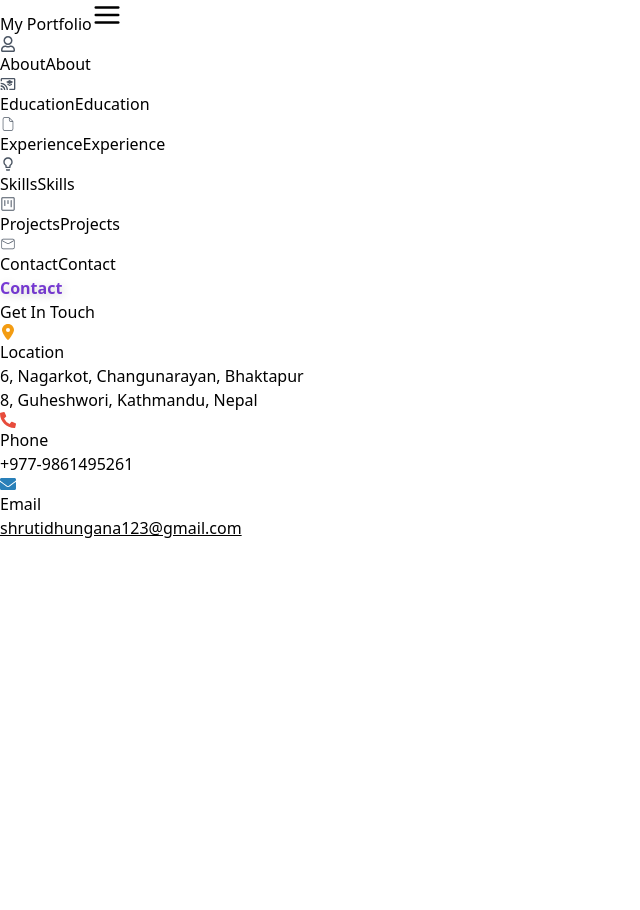
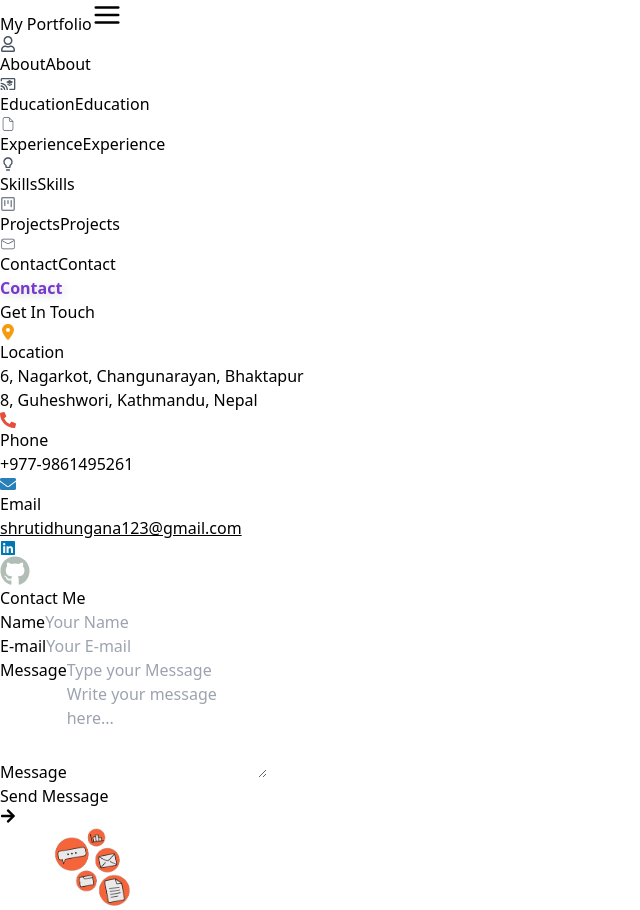
Before and after one commit to shrutidhungana/portfolio, a Next.js app: page /contact in a window 1280 px wide. Shown: the top 910 px of the page, without its empty margins (0-640 px from the left). Before the commit the page ends 800 px from the top, so only its background shows below. Built offline with nearby package versions, Linux system fonts and the light colour scheme.

Commit message:
Contact UI completed 1)Modified different components of contactpage

```diff
--- a/src/components/Contact/contactData.tsx
+++ b/src/components/Contact/contactData.tsx
@@ -1,5 +1,6 @@
 import React from "react";
 import { ContactData as ContactTypes } from "@/types";
+
 
 type ContactDataProps = {
   data: ContactTypes[];
@@ -7,29 +8,32 @@ type ContactDataProps = {
 
 const ContactData: React.FC<ContactDataProps> = ({ data }) => {
   return (
-    <div className="space-y-3">
+    <div className="space-y-6">
       {data?.map((item) => (
-        <div key={item.id} className="flex items-center">
+        <div
+          key={item.id}
+          className="flex items-start p-4 border-transparent rounded-lg shadow-sm  transition-shadow "
+        >
           <div
-            className="text-2xl flex justify-center"
+            className="text-3xl flex justify-center items-center rounded-full w-12 h-12 bg-gray-100 mr-4 hover:bg-gray-200 transition"
             style={{ color: item.iconColor }}
+            aria-label={`Icon for ${item.name}`}
           >
             {item.icon}
           </div>
-          <div className="flex-grow ml-2">
-            <span className="font-semibold text-lg text-[#6A009E]">
+          <div className="flex-grow">
+            <span className="font-bold text-lg text-[#6A009E] hover:underline cursor-pointer">
               {item.name}
             </span>
-            <div className="text-sm text-[#8A9A5B]">
+            <div className="text-sm text-gray-600 mt-1">
               {Array.isArray(item.text) ? (
-                // If it's an array (like the location), display each item on a new line
                 item.text.map((line, index) => (
                   <p key={index} className="mb-1">
                     {line}
                   </p>
                 ))
               ) : (
-                <p>{item.text}</p> // For other fields like phone and email
+                <p>{item.text}</p>
               )}
             </div>
           </div>
--- a/src/components/Contact/contactForm.tsx
+++ b/src/components/Contact/contactForm.tsx
@@ -1,3 +1,83 @@
 import React, { useState } from "react";
 import { FaArrowRight } from "react-icons/fa";
 import { ContactFormData } from "@/types";
+
+type ContactFormProps = {
+  data: ContactFormData[];
+};
+
+const ContactForm: React.FC<ContactFormProps> = ({ data }) => {
+  const [formData, setFormData] = useState({
+    name: "",
+    email: "",
+    message: "",
+  });
+
+  const handleChange = (
+    e: React.ChangeEvent<HTMLInputElement | HTMLTextAreaElement>
+  ) => {
+    const { name, value } = e.target;
+    setFormData({
+      ...formData,
+      [name]: value,
+    });
+  };
+
+  const handleSubmit = (e: React.FormEvent) => {
+    e.preventDefault();
+    // Handle form submission here
+  };
+
+  return (
+    <form
+      onSubmit={handleSubmit}
+      className="max-w-lg mx-auto p-6 bg-transparent shadow-lg rounded-lg space-y-6"
+    >
+      <h2 className="text-2xl font-bold text-center text-[#6A009E]">
+        Contact Me
+      </h2>
+      {data?.map((item) => (
+        <div key={item.id} className="flex flex-col space-y-2">
+          <label
+            htmlFor={item.name}
+            className="text-sm font-medium text-gray-700"
+          >
+            {item.label}
+          </label>
+          <input
+            type="text"
+            name={item.name}
+            id={item.name}
+            placeholder={item.placeholder}
+            value={formData[item.name as keyof typeof formData]}
+            onChange={handleChange}
+            className="p-3 border border-gray-300 rounded-lg shadow-sm focus:outline-none focus:ring-2 focus:ring-[#7a3bdb] focus:border-transparent"
+          />
+        </div>
+      ))}
+      <div className="flex flex-col space-y-2">
+        <label htmlFor="message" className="text-sm font-medium text-gray-700">
+          Message
+        </label>
+        <textarea
+          name="message"
+          id="message"
+          placeholder="Write your message here..."
+          value={formData.message}
+          onChange={handleChange}
+          rows={4}
+          className="p-3 border border-gray-300 rounded-lg shadow-sm focus:outline-none focus:ring-2 focus:ring-[#7a3bdb] focus:border-transparent resize-none"
+        />
+      </div>
+      <button
+        type="submit"
+        className="flex items-center justify-center w-full px-6 py-3 text-white bg-gradient-to-r from-[#7a3bdb] to-[#5e2a9d] rounded-lg hover:shadow-lg hover:scale-105 transition-transform duration-300"
+      >
+        Send Message
+        <FaArrowRight className="ml-2" />
+      </button>
+    </form>
+  );
+};
+
+export default ContactForm;
--- a/src/config/index.tsx
+++ b/src/config/index.tsx
@@ -1,4 +1,12 @@
-import { NavLink, ListItem, SocialMediaLink, EducationItem, SkillSection, ContactData, ContactFormData } from "@/types";
+import {
+  NavLink,
+  ListItem,
+  SocialMediaLink,
+  EducationItem,
+  SkillSection,
+  ContactData,
+  ContactFormData,
+} from "@/types";
 import { CiFileOn, CiMail } from "react-icons/ci";
 import { GoProject } from "react-icons/go";
 import { MdCastForEducation, MdLightbulbOutline } from "react-icons/md";
@@ -30,7 +38,6 @@ import ReactSVG from "@/components/SVG/Skills/react";
 import Tailwind from "@/components/SVG/Skills/tailwind";
 import Typescript from "@/components/SVG/Skills/ts";
 import Express from "@/components/SVG/Skills/express";
-
 
 export const links: NavLink[] = [
   {
@@ -80,15 +87,17 @@ export const links: NavLink[] = [
 export const socialMediaLinks: SocialMediaLink[] = [
   {
     name: "LinkedIn",
-    url: "https://linkedin.com/in/shruti-dhungana-2ab9901b5",
+    url: "https://www.linkedin.com/in/shruti-dhungana-2ab9901b5/",
     icon: <FaLinkedin />,
     hoverColor: "social-media-hover-color",
+    iconColor: "#0077B5",
   },
   {
     name: "GitHub",
     url: "https://github.com/shrutidhungana",
     icon: <FaGithub size={30} />,
     hoverColor: "social-media-hover-color",
+    iconColor: "#B2BEB5",
   },
 ];
 
@@ -270,7 +279,6 @@ export const skillsData: SkillSection[] = [
   },
 ];
 
-
 export const contactData: ContactData[] = [
   {
     id: 1,
--- a/src/pages/contact.tsx
+++ b/src/pages/contact.tsx
@@ -1,33 +1,61 @@
-// pages/contact.tsx
 import React from "react";
 import PortfolioLayout from "@/components/layout";
-import { contactData, contactFormData } from "@/config";
+import { contactData, contactFormData, socialMediaLinks } from "@/config";
 import ContactData from "@/components/Contact/contactData";
-// import ContactForm from "@/components/ContactForm";
+import ContactForm from "@/components/Contact/contactForm";
 import Image from "next/image";
 
 const Contact: React.FC = () => {
   return (
     <PortfolioLayout>
-      <div className="bg-gradient-to-r from-[#FDEBD0] to-[#F9D7E3] py-16">
+      <div className="min-h-screen bg-gradient-to-r from-[#FDEBD0] to-[#F9D7E3] py-16">
         <div className="max-w-screen-lg mx-auto px-4 text-center">
           <h1 className="text-4xl font-bold text-[#7a3bdb] wordArtText mb-2">
             Contact
           </h1>
-          <h1 className="text-2xl font-semibold text-[#FF8C00] mb-6">
+          <h3 className="text-2xl font-semibold text-[#FF8C00] mb-6">
             Get In Touch
-          </h1>
+          </h3>
 
           <div className="flex flex-col md:flex-row md:space-x-16 space-y-8 md:space-y-0">
             {/* Left Side - Contact Data */}
             <div className="flex-1 space-y-4">
               <ContactData data={contactData} />
+              <div className="flex space-x-6 mt-6 justify-center md:justify-start">
+                {socialMediaLinks.map((link) => (
+                  <div key={link.name} className="flex items-center space-x-2">
+                    <a
+                      href={link.url}
+                      target="_blank"
+                      rel="noopener noreferrer"
+                      className={`flex items-center space-x-2 ${link.hoverColor} transition duration-300`}
+                      aria-label={link.name}
+                    >
+                      <span
+                        className="text-3xl flex justify-center items-center rounded-full w-12 h-12 bg-gray-100 mr-4 hover:bg-gray-200 transition"
+                        style={{ color: link.iconColor }}
+                      >
+                        {link.icon}
+                      </span>
+                    </a>
+                  </div>
+                ))}
+              </div>
             </div>
             {/* Right Side - Contact Form */}
             <div className="flex-1">
-              {/* <ContactForm formData={contactFormData} /> */}
+              <ContactForm data={contactFormData} />
             </div>
           </div>
+        </div>
+        <div className="hidden lg:block absolute bottom-4 right-4">
+          <Image
+            src="/contact.png" // Replace with your image path
+            alt="Decorative Contact Image"
+            width={150}
+            height={150}
+            className="object-contain"
+          />
         </div>
       </div>
     </PortfolioLayout>
--- a/src/types/index.ts
+++ b/src/types/index.ts
@@ -11,6 +11,7 @@ export type SocialMediaLink = {
   url: string;
   icon: ReactNode;
   hoverColor: string;
+  iconColor?: string;
 };
 
 export type ListItem = {
```
Also changed, not shown: src/pages/index.tsx (+19 -7 lines), public/contact.png.
